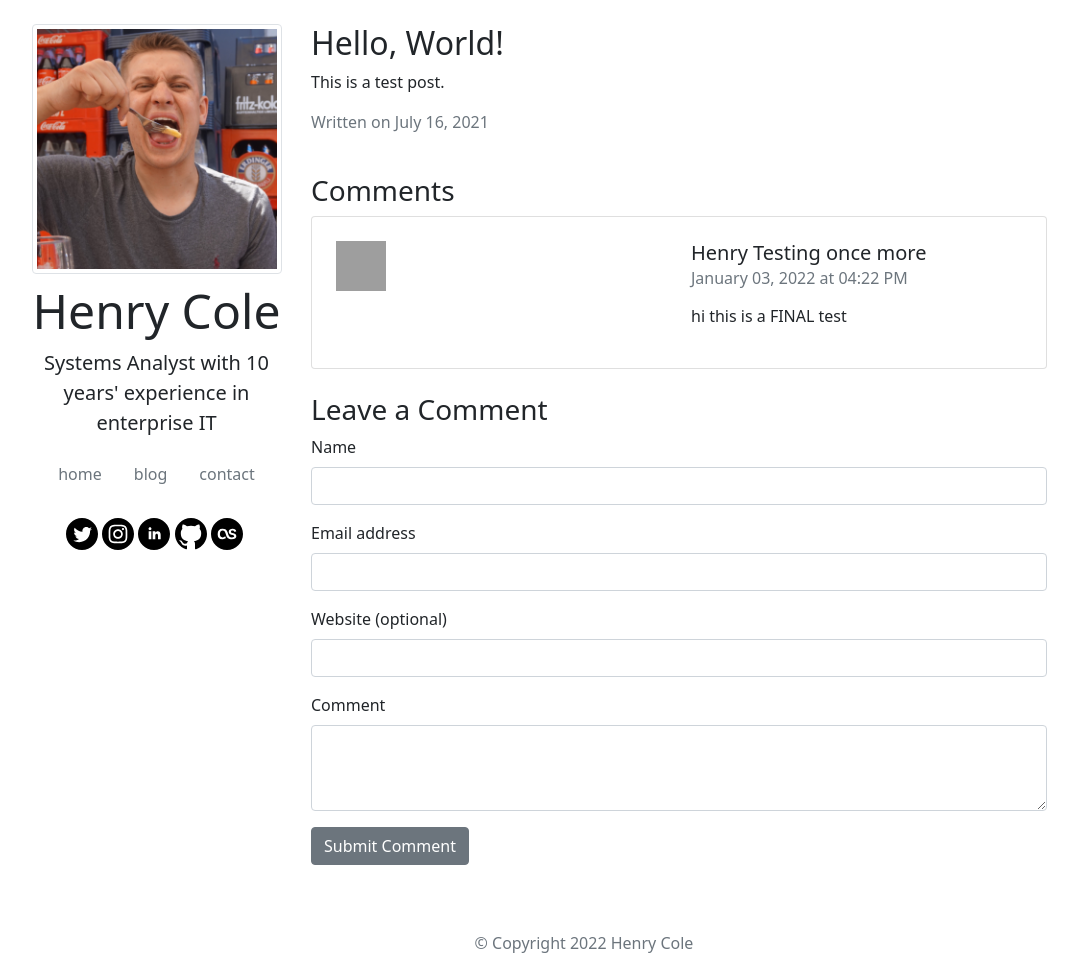
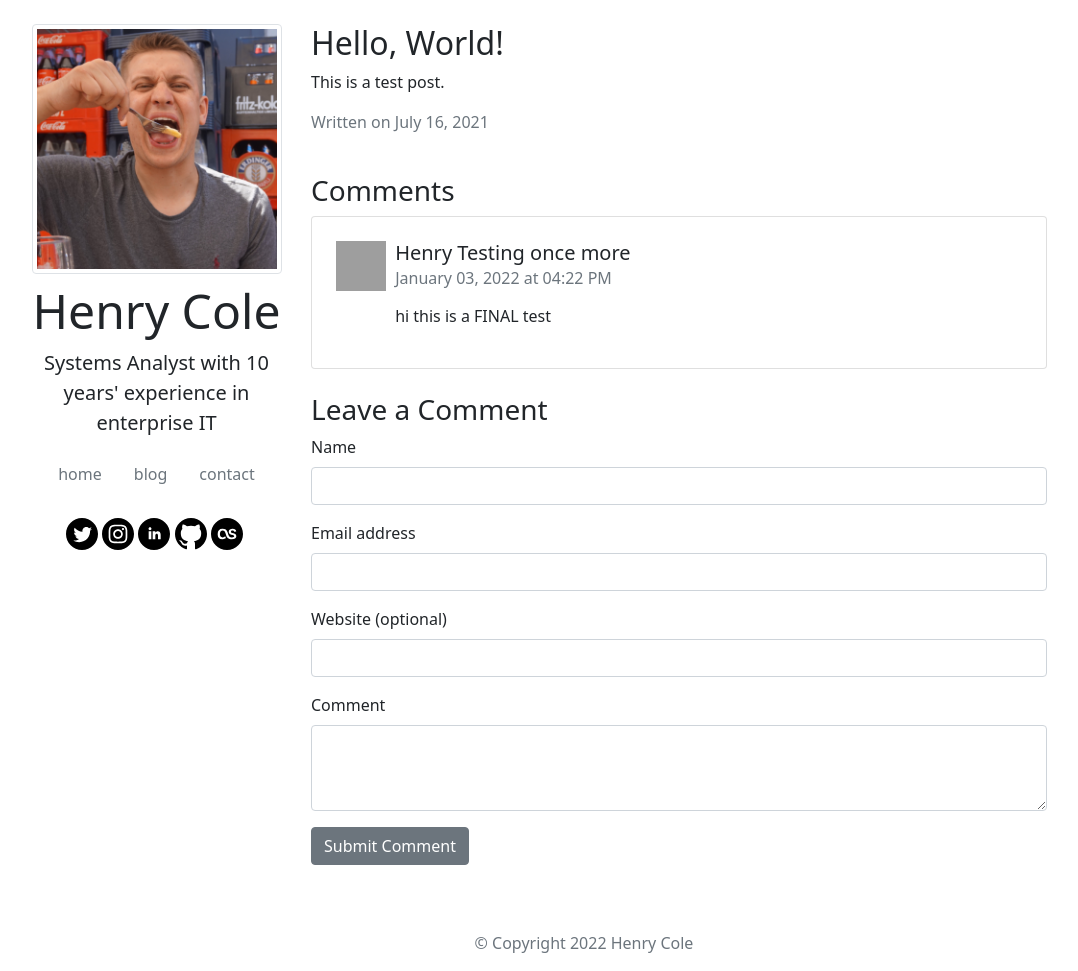
Before and after one commit to hcuk94/henry-personal-website, a Jekyll site: the page built from _posts/2021-07-16-Hello-World.md, in a window 1280 px wide and 971 px high. Shown: the whole window, without its empty margins (56-1134 px from the left). Built offline with Jekyll 4.4.1, drawn with Linux system fonts in a browser that asks for light colours; grey boxes are pictures that could not be loaded.

Commit message:
changing grid again

```diff
--- a/_includes/comment.html
+++ b/_includes/comment.html
@@ -1,7 +1,7 @@
 <article id="comment{{ include.index }}" class="js-comment comment card" itemprop="comment" itemscop itemtype="http://schema.org/Comment">
     <div class="container my-4">
         <div class="row">
-            <div class="col">
+            <div class="col-1">
                 <div class="comment__avatar-wrapper">
                 {% if include.avatar %}
                     <img class="comment__avatar" src="{{ include.avatar }}" alt="{{ include.name }}" height="50" width="50">
```
